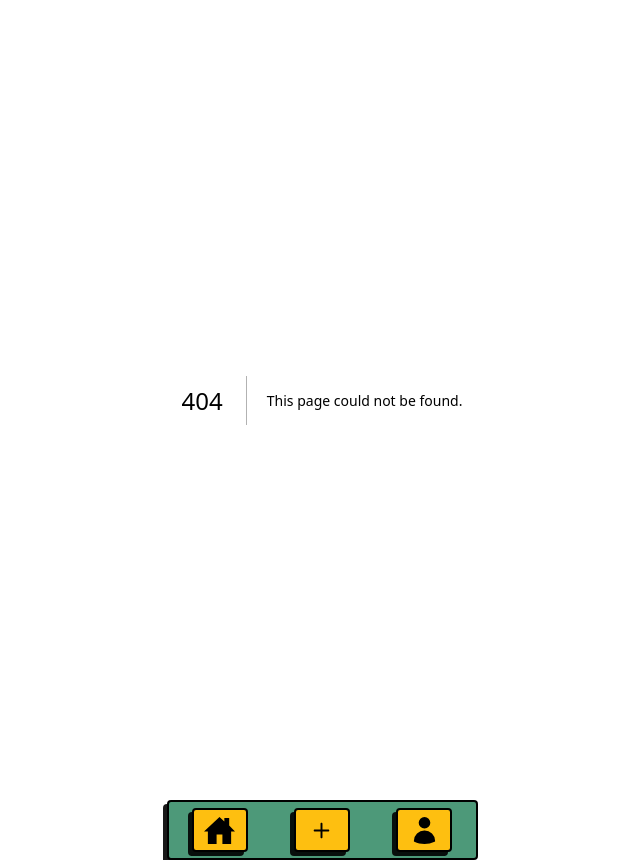
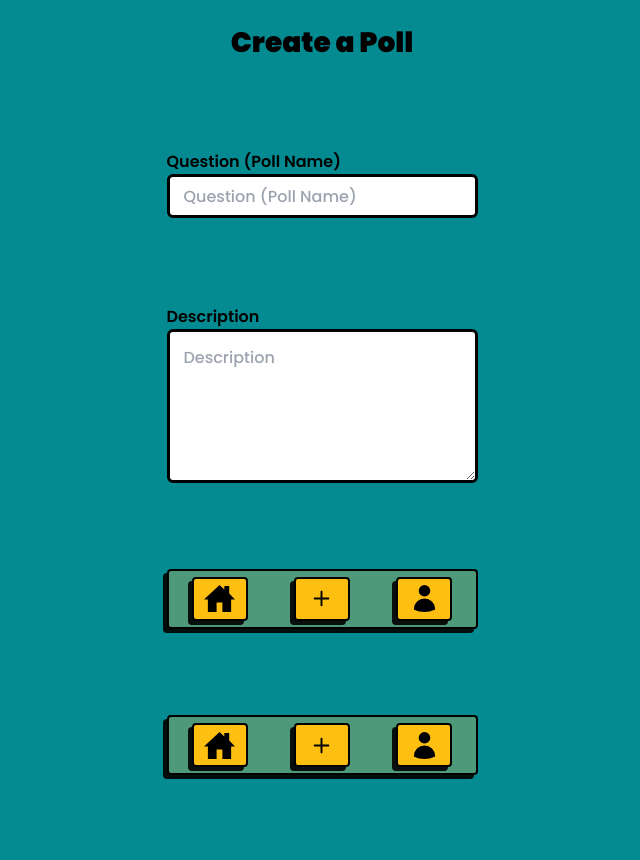
Before and after one commit to devhausleipzigacademy/camp9-final-project, a Next.js app: page /new in a window 1280 px wide. Before the commit this address had no page. Shown: the whole page, without its empty margins (318-958 px from the left). After the commit the page ends 800 px from the top, so only its background shows below. Built offline with nearby package versions, Linux system fonts and the light colour scheme.

Commit message:
basic styling and created InputComments component

```diff
--- a/app/layout.tsx
+++ b/app/layout.tsx
@@ -13,7 +13,7 @@ export default function RootLayout({
 }) {
   return (
     <html lang="en">
-      <body>
+      <body className="bg-teal px-8 pt-[22px] pb-[25px] flex flex-col items-center justify-between h-screen">
         {children}
         <footer>
           <Navbar variant={'primary'} />
--- /dev/null
+++ b/app/new/layout.tsx
@@ -0,0 +1,16 @@
+import { Navbar } from 'components/shared/navbar/Navbar';
+
+export default function NewPollLayout({
+  children,
+}: {
+  children: React.ReactNode;
+}) {
+  return (
+    <>
+      {children}
+      <footer>
+        <Navbar variant={'primary'} />
+      </footer>
+    </>
+  );
+}
--- /dev/null
+++ b/app/new/page.tsx
@@ -0,0 +1,24 @@
+import InputField from 'components/InputField';
+import InputFieldComments from 'components/InputFieldComments';
+
+export default function Home() {
+  return (
+    <>
+      <h1 className="title-black bg-teal">Create a Poll</h1>
+      <InputField
+        label={'Question (Poll Name)'}
+        type={'text'}
+        width={'full'}
+        disabled={false}
+        placeholder="Question (Poll Name)"
+      />
+      <InputFieldComments
+        label={'Description'}
+        type={'text'}
+        width={'full'}
+        disabled={false}
+        placeholder="Description"
+      />
+    </>
+  );
+}
--- a/app/page.tsx
+++ b/app/page.tsx
@@ -1,5 +1,3 @@
-import { Questionbox } from 'components/Question';
-
 export default function Home() {
   return (
     <>
--- /dev/null
+++ b/components/InputFieldComments.tsx
@@ -0,0 +1,72 @@
+'use client';
+
+import React from 'react';
+import { clsx } from 'clsx';
+import { forwardRef } from 'react';
+import { ChangeEvent } from 'react';
+
+type InputFieldProps = {
+  label: string;
+  placeholder?: string;
+  max?: number; // Limit the input value to a maximum of characters (max)
+  value?: string;
+  type: 'text' | 'number' | 'email' | 'password' | 'username';
+  width: 'full' | 'reduced';
+  error?: {
+    message?: string;
+  };
+  disabled: boolean;
+};
+
+export const InputField = forwardRef(
+  (
+    {
+      max,
+      placeholder,
+      label,
+      width,
+      error,
+      disabled,
+      ...props
+    }: InputFieldProps,
+    ref: React.ForwardedRef<HTMLTextAreaElement>
+  ) => {
+    const [value, setValue] = React.useState('');
+    const handleChange = (event: ChangeEvent<HTMLTextAreaElement>) => {
+      const inputValue = event.target.value;
+      const truncatedValue = inputValue.slice(0, max);
+      setValue(truncatedValue);
+    };
+
+    return (
+      <label
+        className={clsx(
+          'flex flex-col',
+          disabled ? 'body-semibold-disabled' : 'body-semibold',
+          width === 'full' ? 'w-[311px]' : 'w-[251px]'
+        )}
+      >
+        <span>{label}</span>
+        {error && <p className="body-accent ml-auto">{error.message}</p>}
+        <textarea
+          className={clsx(
+            'p-[14px] h-fit body rounded-md placeholder-[body-light] w-full',
+            error?.message === undefined
+              ? 'border-black body'
+              : 'border-peach body-accent',
+            disabled ? 'border-brutal-disabled' : 'border-brutal'
+          )}
+          placeholder={placeholder}
+          ref={ref}
+          {...props}
+          disabled={disabled}
+          rows={5}
+          onChange={handleChange}
+          value={value}
+        ></textarea>
+      </label>
+    );
+  }
+);
+
+export default InputField;
```
Also changed, not shown: 2 other files (tests, documents, lock files or other folders).
